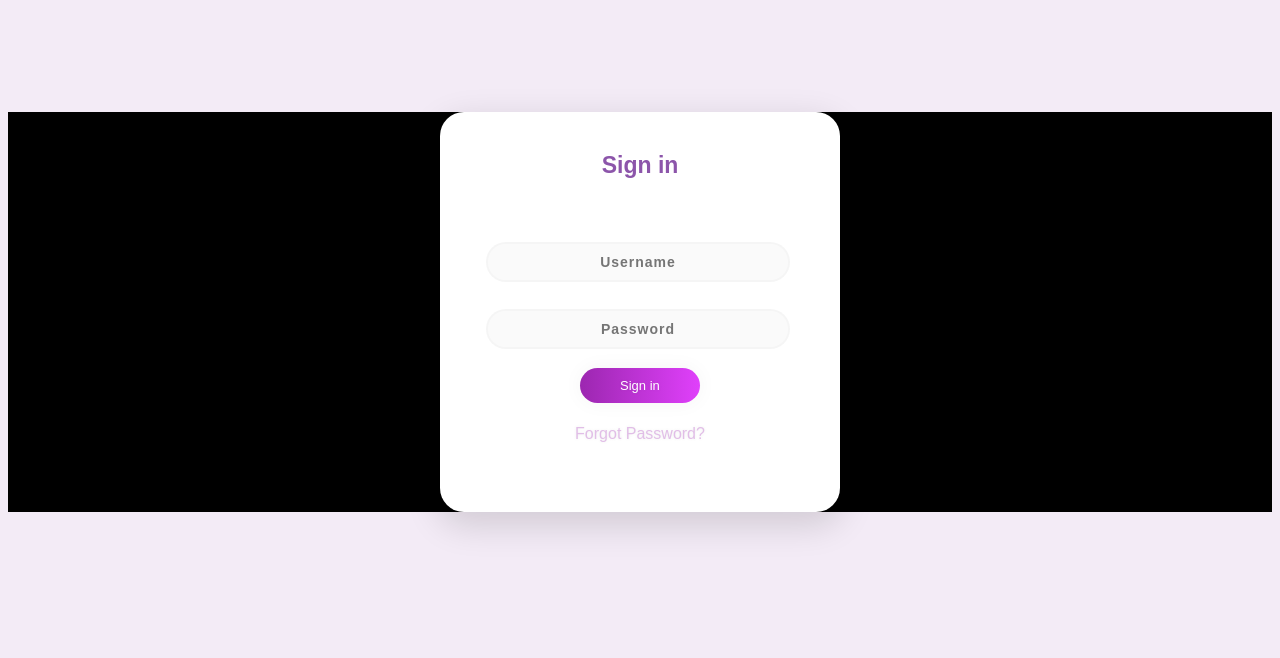
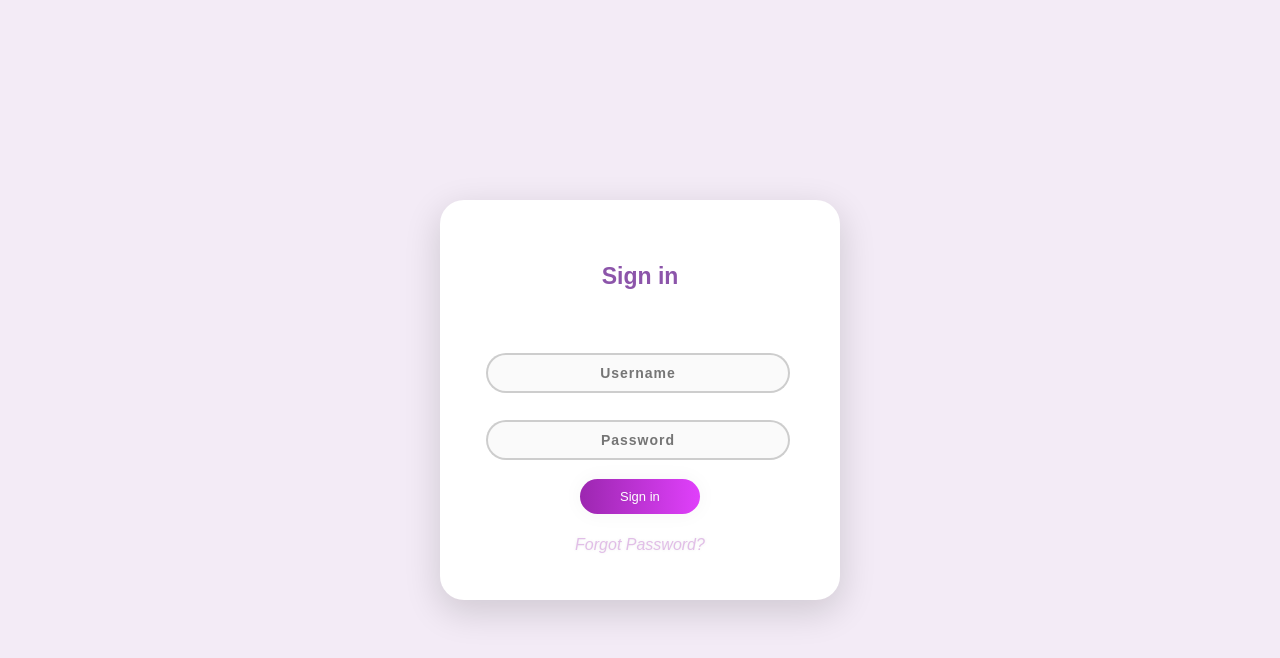
Before and after one commit to yashnaravade/Dark-light-mode-react, a React (Vite) app: page / in a window 1280 px wide. Shown: the top 658 px of the page. Built offline with nearby package versions, Linux system fonts and the light colour scheme.

Commit message:
Refactor and CSS changes

```diff
--- a/src/App.css
+++ b/src/App.css
@@ -1,28 +1,3 @@
-#light {
-  background-color: #f3ebf6;
-  color: #000000;
-}
-
-#dark {
-  background-color: #000000;
-  color: #f3ebf6;
-}
-
-body {
-  background-color: #f3ebf6;
-  font-family: "Ubuntu", sans-serif;
-}
-
-#light {
-  background-color: #f3ebf6;
-  color: #000000;
-}
-
-#dark {
-  background-color: #000000;
-  color: #f3ebf6;
-}
-
 .main {
   background-color: #ffffff;
   width: 400px;
@@ -58,6 +33,7 @@ body {
   text-align: center;
   margin-bottom: 27px;
   font-family: "Ubuntu", sans-serif;
+  border: 2px solid rgba(0, 0, 0, 0.18) !important;
 }
 
 form.form1 {
@@ -76,6 +52,112 @@ form.form1 {
   border-radius: 20px;
   outline: none;
   box-sizing: border-box;
+  margin-bottom: 50px;
+  margin-left: 46px;
+  text-align: center;
+  margin-bottom: 27px;
+  font-family: "Ubuntu", sans-serif;
+  border: 2px solid rgba(0, 0, 0, 0.18) !important;
+}
+
+.un:focus,
+.pass:focus {
+  border: #38004c 2px solid !important;
+  color: #e040fb;
+}
+
+.submit {
+  cursor: pointer;
+  border-radius: 5em;
+  color: #fff;
+  background: linear-gradient(to right, #9c27b0, #e040fb);
+  border: 0;
+  padding-left: 40px;
+  padding-right: 40px;
+  padding-bottom: 10px;
+  padding-top: 10px;
+  font-family: "Ubuntu", sans-serif;
+  margin-left: 35%;
+  font-size: 13px;
+  box-shadow: 0 0 20px 1px rgba(0, 0, 0, 0.04);
+}
+
+a {
+  text-shadow: 0px 0px 3px rgba(117, 117, 117, 0.12);
+  color: #e1bee7;
+  text-decoration: none;
+}
+
+@media (max-width: 600px) {
+  .main {
+    border-radius: 0px;
+  }
+}
+
+.App {
+  font-family: "Ubuntu", sans-serif;
+  width: 100vw;
+  height: 100vh;
+  display: flex;
+  justify-content: center;
+  align-items: center;
+  flex-direction: column;
+}
+
+#light {
+  background-color: #f3ebf6;
+}
+
+#dark {
+  background-color: #46045e;
+}
+
+body {
+  margin: 0;
+  padding: 0;
+}
+
+body .main {
+  width: 400px;
+  height: 400px;
+
+  border-radius: 1.5em;
+  box-shadow: 0px 11px 35px 2px rgba(0, 0, 0, 0.14);
+}
+
+#light .main {
+  background-color: #fff;
+}
+
+#dark .main {
+  background-color: #38004c;
+}
+
+.sign {
+  padding-top: 40px;
+  font-family: "Ubuntu", sans-serif;
+  font-weight: bold;
+  font-size: 23px;
+}
+
+#light .sign {
+  color: #8c55aa;
+}
+
+#dark .sign {
+  color: #ffffff;
+}
+
+.username {
+  width: 76%;
+  font-weight: 700;
+  font-size: 14px;
+  letter-spacing: 1px;
+  padding: 10px 20px;
+  border: none;
+  border-radius: 20px;
+  outline: none;
+  box-sizing: border-box;
   border: 2px solid rgba(0, 0, 0, 0.02);
   margin-bottom: 50px;
   margin-left: 46px;
@@ -84,8 +166,42 @@ form.form1 {
   font-family: "Ubuntu", sans-serif;
 }
 
-.un:focus,
-.pass:focus {
+form.form1 {
+  padding-top: 40px;
+}
+
+.password {
+  width: 76%;
+  font-weight: 700;
+  font-size: 14px;
+  letter-spacing: 1px;
+  padding: 10px 20px;
+  border: none;
+  border-radius: 20px;
+  outline: none;
+  box-sizing: border-box;
+  border: 2px solid rgba(0, 0, 0, 0.02);
+  margin-bottom: 50px;
+  margin-left: 46px;
+  text-align: center;
+  margin-bottom: 27px;
+  font-family: "Ubuntu", sans-serif;
+}
+
+#light .username,
+#light .password {
+  color: rgb(38, 50, 56);
+  background: rgba(136, 126, 126, 0.04);
+}
+
+#dark .username,
+#dark .password {
+  color: rgb(254, 255, 255);
+  background: rgba(255, 247, 247, 0.299);
+}
+
+.username:focus,
+.password:focus {
   border: 2px solid rgba(0, 0, 0, 0.18) !important;
 }
 
@@ -107,8 +223,9 @@ form.form1 {
 
 .forgot {
   text-shadow: 0px 0px 3px rgba(117, 117, 117, 0.12);
-  color: #e1bee7;
+  color: #2e2e2e !important;
   padding-top: 15px;
+  font-style: italic;
 }
 
 a {
@@ -122,3 +239,23 @@ a {
     border-radius: 0px;
   }
 }
+
+.switch {
+  display: flex;
+  width: 100vw;
+  height: 100px;
+  justify-content: center;
+  align-items: center;
+}
+
+.switch label {
+  margin: 10px;
+}
+
+#light .switch label {
+  color: black;
+}
+
+#dark .switch label {
+  color: white;
+}
--- a/src/App.tsx
+++ b/src/App.tsx
@@ -1,26 +1,23 @@
-import React from 'react'
+import React from "react";
 import "./App.css";
-import Form from './components/Form'
+import Form from "./components/Form";
 
 export const ThemeContext = React.createContext("null");
 
-
 function App() {
-
-  const [theme, setTheme] = React.useState("dark");
+  const [theme, setTheme] = React.useState("light");
 
   const toggleTheme = () => {
     setTheme(theme === "light" ? "dark" : "light");
-  }
+  };
 
   return (
-    <ThemeContext.Provider value={{theme, toggleTheme}}>
-
-    <div className="App" id={theme}>
-    <Form />
-    </div>
+    <ThemeContext.Provider value={{ theme, toggleTheme }}>
+      <div className="App" id={theme}>
+        <Form />
+      </div>
     </ThemeContext.Provider>
-  )
+  );
 }
 
-export default App
+export default App;
--- a/src/index.css
+++ /dev/null
@@ -1,4 +0,0 @@
-/* :root{
-  background-color: #f5f5f5;
-  text-align: center;
-} */
--- a/src/main.tsx
+++ b/src/main.tsx
@@ -1,7 +1,6 @@
 import React from 'react'
 import ReactDOM from 'react-dom/client'
 import App from './App'
-import './index.css'
 
 ReactDOM.createRoot(document.getElementById('root') as HTMLElement).render(
   <React.StrictMode>
```
